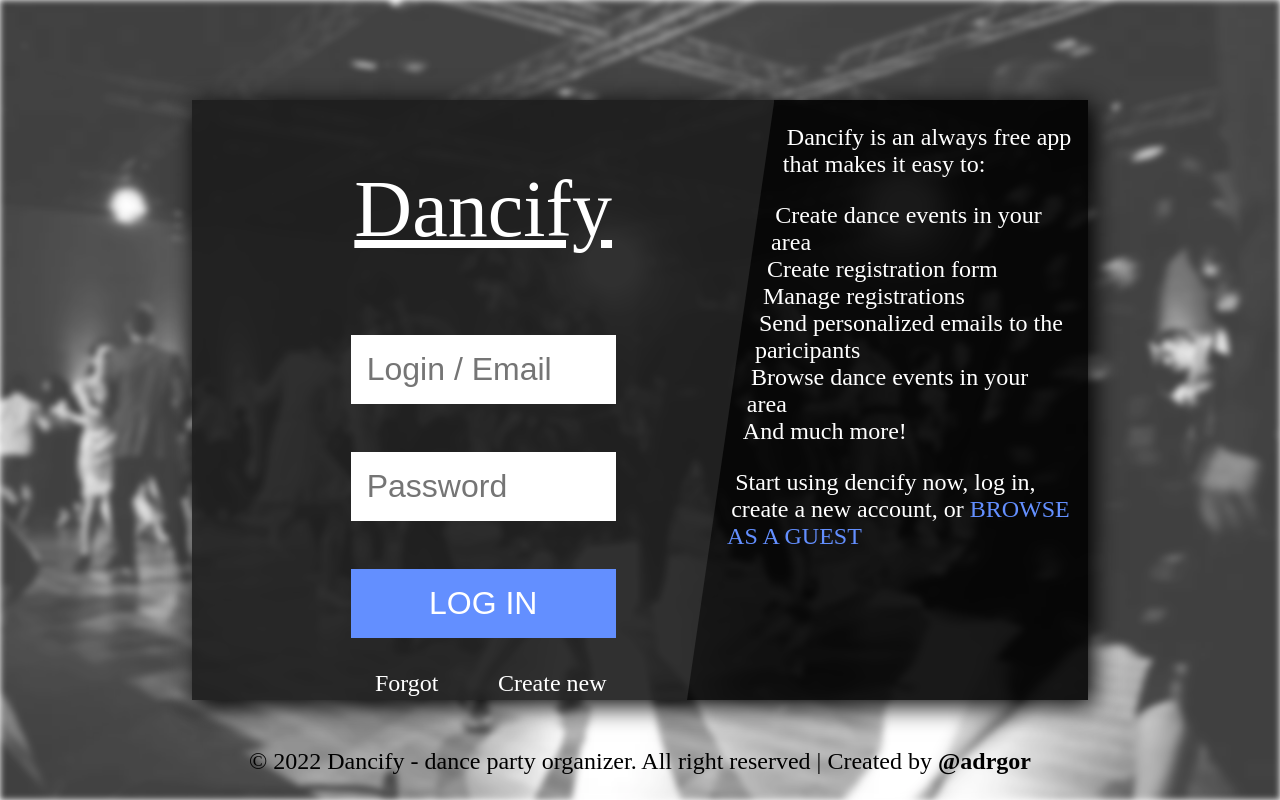
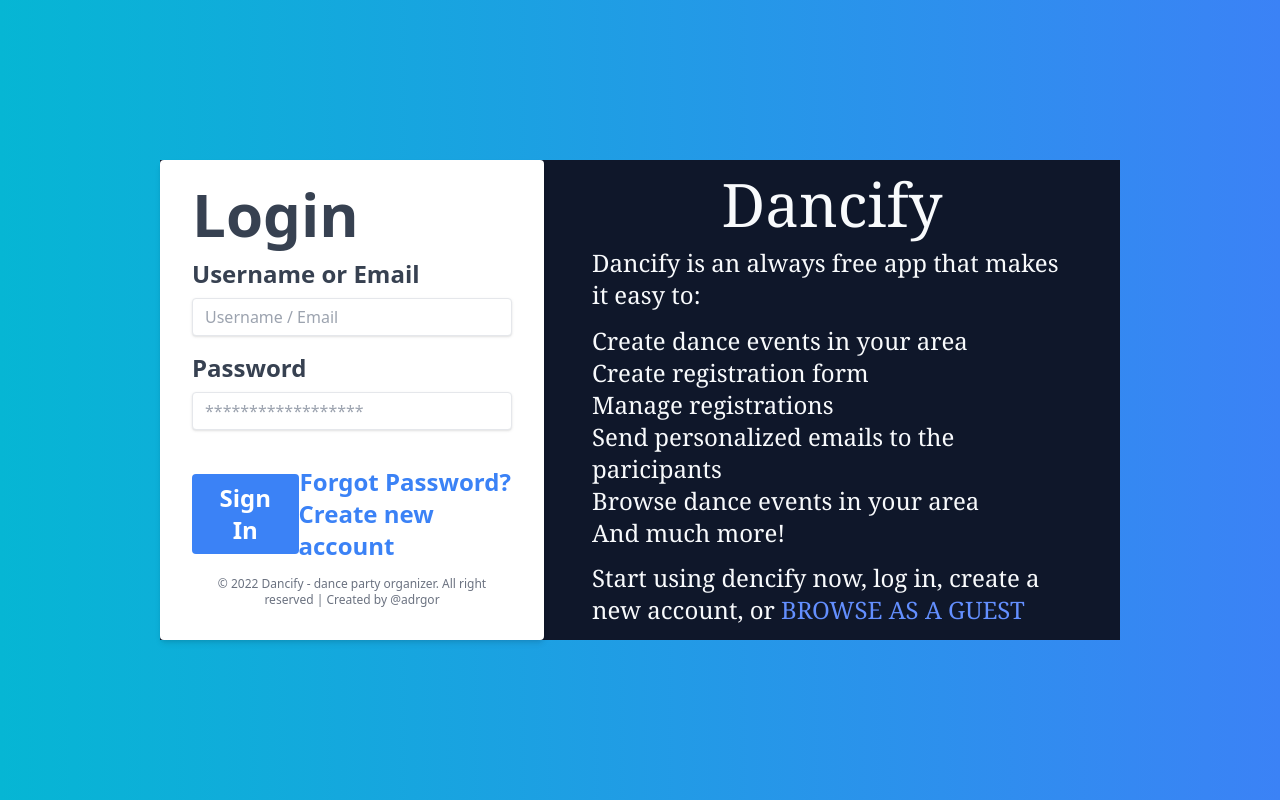
Before and after one commit to adrgor/dance-organizer-frontend, a React (Create React App) app: page /login in a window 1280 px wide. Built offline with nearby package versions, Linux system fonts and the light colour scheme.

Commit message:
Installed tailwind and changed login page style

```diff
--- a/package.json
+++ b/package.json
@@ -35,5 +35,8 @@
       "last 1 firefox version",
       "last 1 safari version"
     ]
+  },
+  "devDependencies": {
+    "tailwindcss": "^3.2.7"
   }
 }
--- a/src/components/EventDetails/EventDetails.js
+++ b/src/components/EventDetails/EventDetails.js
@@ -12,7 +12,7 @@ export default function EventDetails() {
             <p>Dragon swing</p>
             <p>Kraków, Polska</p>
         </div>
-        <img className='banner' src='https://cdn.pixabay.com/photo/2016/12/08/23/36/round-dance-1893396_960_720.jpg'></img>
+        {/* <img className='banner' src='https://cdn.pixabay.com/photo/2016/12/08/23/36/round-dance-1893396_960_720.jpg'></img> */}
 
         <div className='description'>
             Lorem ipsum dolor sit amet, consectetur adipiscing elit. Duis vel est vel quam tempus tincidunt a quis tellus. Etiam in quam justo. Praesent non erat et nisl euismod viverra non sit amet eros. Pellentesque sed mauris sem. Morbi sagittis mollis laoreet. Vestibulum ante ipsum primis in faucibus orci luctus et ultrices posuere cubilia curae; Vestibulum in mauris ante. Praesent venenatis hendrerit ex vel rhoncus. Sed condimentum semper ligula, non ullamcorper nisl blandit ac. Etiam viverra, lorem vitae tristique elementum, tortor tellus suscipit metus, id faucibus eros magna eget felis. Nulla scelerisque mollis tortor, quis scelerisque nulla imperdiet sit amet. Fusce faucibus purus eu eros ultrices sodales. Nulla facilisi. Sed sollicitudin, tortor a mattis viverra, augue nisi lobortis magna, vitae eleifend nisl nisl eget nunc.
--- a/src/components/LoginPage/InfoBox.js
+++ b/src/components/LoginPage/InfoBox.js
@@ -2,7 +2,10 @@ import React from 'react'
 
 export default function InfoBox() {
   return (
-    <div className='info-box'>
+    <div className='w-1/2 h-full text-slate-50 text-2xl flex flex-col items-center justify-evenly font-serif m-auto'>
+
+      <p className='text-6xl'>Dancify</p>
+
       <p>Dancify is an always free app that makes it easy to:</p>
 
       <ul>
--- a/src/components/LoginPage/LoginForm.js
+++ b/src/components/LoginPage/LoginForm.js
@@ -2,15 +2,39 @@ import React from 'react'
 
 export default function LoginForm({setCurrentView}) {
   return (
-    <form className='login-form'>
-        <p className='title'>Dancify</p>
-        <input className='form-input' type='text' placeholder='Login / Email'></input>
-        <input className='form-input' type='password' placeholder='Password'></input>
-        <button className='form-input form-btn' type='submit'>LOG IN</button>
-        <div className='account-links'>
-          <a href='/forgot-password'>Forgot password?</a>
-          <a href='/register'>Create new account</a>
+    <form className='bg-white shadow-md rounded px-8 pt-6 pb-8 w-2/5 h-full flex flex-col'>
+      <p class="block text-gray-700 text-6xl font-bold mb-auto ">Login</p>
+
+      <div class="mb-4">
+        <label class="block text-gray-700 text-2xl font-bold mb-2" for="username">
+          Username or Email
+        </label>
+        <input class="shadow appearance-none border rounded w-full py-2 px-3 text-gray-700 leading-tight focus:outline-none focus:shadow-outline" type="text" placeholder="Username / Email"/>
+      </div>
+
+      <div class="mb-6">
+        <label class="block text-gray-700 text-2xl font-bold mb-2" for="password">
+          Password
+        </label>
+        <input class="shadow appearance-none border rounded w-full py-2 px-3 text-gray-700 mb-3 leading-tight focus:outline-none focus:shadow-outline" type="password" placeholder="******************"/>
+      </div>
+
+      <div class="flex items-center justify-between">
+        <button class="bg-blue-500 hover:bg-blue-700 text-white font-bold py-2 px-4 text-2xl rounded focus:outline-none focus:shadow-outline" type="button">
+          Sign In
+        </button>
+
+        <div class="flex flex-col items-center justify-between">
+          <a class="font-bold text-2xl text-blue-500 hover:text-blue-800" href="/forgot-password">
+            Forgot Password?
+          </a>
+          <a class="font-bold text-2xl text-blue-500 hover:text-blue-800" href="/register">
+            Create new account
+          </a>
         </div>
+
+      </div>
+      <p class="text-center text-gray-500 text-xs mt-auto">© 2022 Dancify - dance party organizer. All right reserved | Created by <a href='https://github.com/adrgor'>@adrgor</a></p>
     </form>
   )
 }
--- a/src/components/LoginPage/LoginPage.css
+++ b/src/components/LoginPage/LoginPage.css
@@ -1,27 +1,11 @@
-html, body {
+/* html, body {
     height: 100%;
-}
+} */
 
-#root {
+/* #root {
     height: 100%;
-}
-
-.bg-image {
-    background-image: url("/public/social-dance.webp");
-    background-repeat: no-repeat;
-    background-position: center;
-    background-size: cover;
-
-    filter: blur(3px);
-
-    position: absolute;
-    left: 0;
-    top: 0;
-    width: 100%;
-    height: 100%;
-    opacity: 0.8;
-}
-
+} */
+/*
 .login-page {
     width: 70%;
     height: 75%;
@@ -64,7 +48,6 @@ html, body {
     font-size: 4rem;
     padding: 0rem;
     margin: 0 auto;
-    /* margin-top: 3rem; */
     margin-bottom: 1rem;
     text-decoration: underline;
 }
@@ -130,4 +113,4 @@ a:visited {
 
 .github-link:visited {
     color: black;
-}
+} */
--- a/src/components/LoginPage/LoginPage.js
+++ b/src/components/LoginPage/LoginPage.js
@@ -5,14 +5,15 @@ import LoginForm from './LoginForm'
 export default function LoginPage() {
 
   return (
-    <>
-      <div className='bg-image'></div>
-      <div className='login-page'>
+    <div className='h-14 bg-gradient-to-r from-cyan-500 to-blue-500 h-full flex flex-col items-center justify-evenly'>
+      <div className='h-3/5 w-3/4 bg-slate-900 flex items-center'>
         <LoginForm/>
         <InfoBox/>
-        <p style={{color: 'black', textAlign: 'center', fontSize: '1.5rem'}}>© 2022 Dancify - dance party organizer. All right reserved | Created by <a href='https://github.com/adrgor' className='github-link'>@adrgor</a></p>
+        {/* <LoginForm/> */}
+        {/* <InfoBox/> */}
+        {/* <p style={{color: 'black', textAlign: 'center', fontSize: '1.5rem'}}>© 2022 Dancify - dance party organizer. All right reserved | Created by <a href='https://github.com/adrgor' className='github-link'>@adrgor</a></p> */}
       </div>
-    </>
+    </div>
 
   )
 }
--- a/src/components/RegisterPage/RegisterPage.js
+++ b/src/components/RegisterPage/RegisterPage.js
@@ -7,7 +7,7 @@ export default function RegisterPage() {
   const [registerStatus, setRegisterStatus] = useState(0)
 
   let content = <RegisterForm setRegisterStatus={setRegisterStatus}/>
-  if(registerStatus == 200) {
+  if(registerStatus === 200) {
     content = <RegisterSuccess/>
   }
 
--- a/src/components/RegisterPage/RegisterSuccess.js
+++ b/src/components/RegisterPage/RegisterSuccess.js
@@ -1,6 +1,6 @@
-import React, { useState } from 'react'
+import React from 'react'
 import './RegisterPage.css'
-import ApiUrl from '../../utils/ApiUrl'
+// import ApiUrl from '../../utils/ApiUrl'
 
 export default function RegisterForm() {
   return (
--- a/src/index.css
+++ b/src/index.css
@@ -1,5 +1,14 @@
+@tailwind base;
+@tailwind components;
+@tailwind utilities;
+
 html, body {
   margin: 0;
+  height: 100%;
+}
+
+#root {
+  height: 100%;
 }
 
 code {
--- /dev/null
+++ b/tailwind.config.js
@@ -0,0 +1,11 @@
+/** @type {import('tailwindcss').Config} */
+
+module.exports = {
+  content: [
+    "./src/**/*.js",
+  ],
+  theme: {
+    extend: {},
+  },
+  plugins: [],
+}
```
Also changed, not shown: 1 other file (tests, documents, lock files or other folders). Lines whose indentation alone changed are shown as unchanged.
